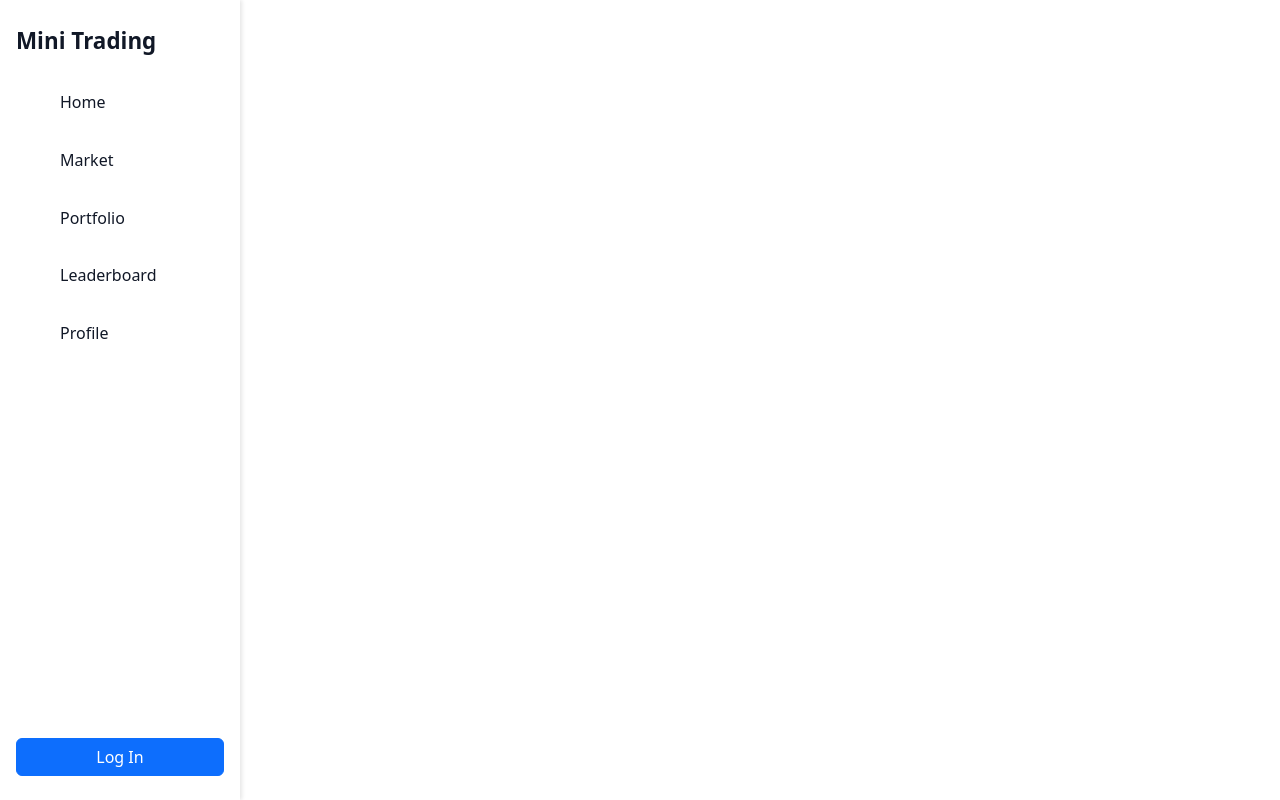
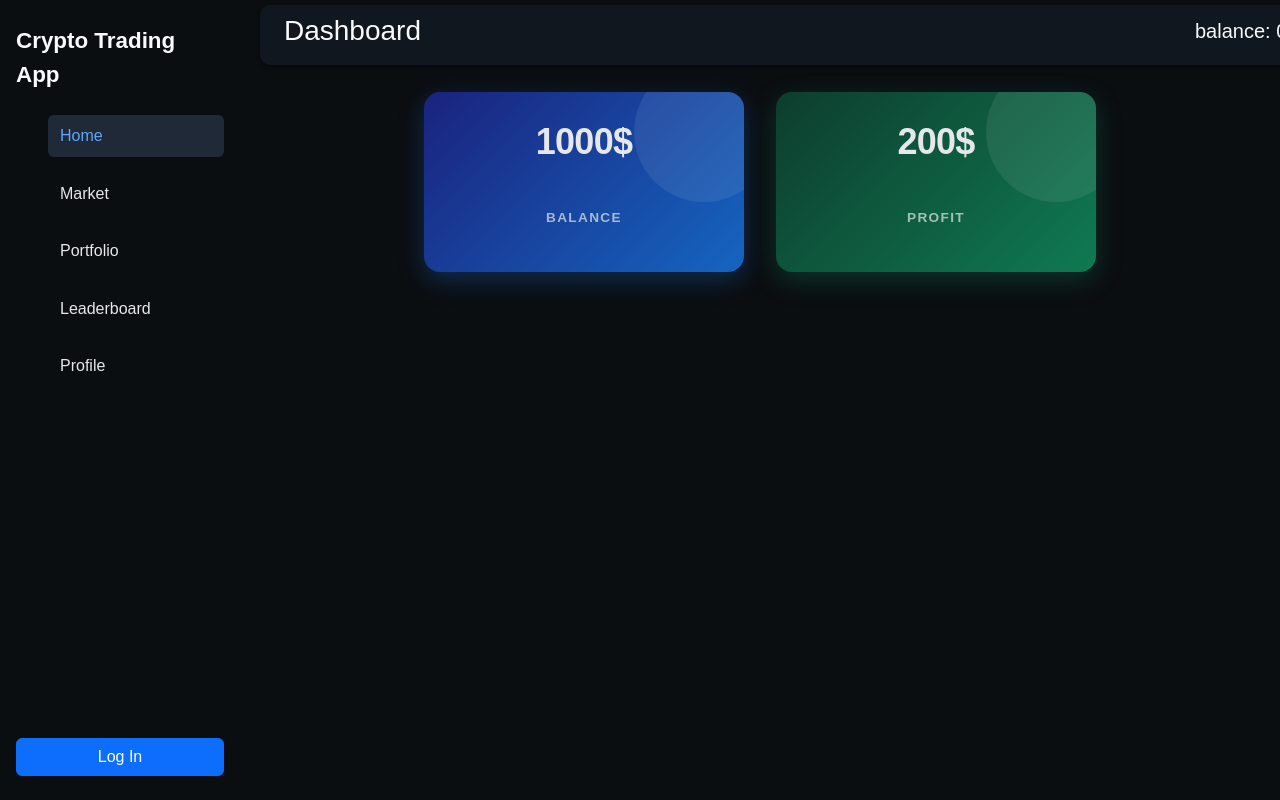
Before and after one commit to lashvarda/MiniTradingApp, a Django app: page / in a window 1280 px wide. Run offline with Django 5.2, Linux system fonts and the light colour scheme.

Commit message:
Home page color pallete

```diff
--- a/mta/static/mta/style/style.css
+++ b/mta/static/mta/style/style.css
@@ -4,10 +4,12 @@
   box-sizing: border-box;
 }
 
-body {
-  font-family: "Georgia", serif;
-  background-color: #f3f4f6;
-  color: #1f2937;
+.body {
+  font-family: "Arial", sans-serif;
+  background-color: #0b0e11;
+  color: #e5e7eb;
+  margin-left: 240px;
+  margin-top: 60px;
 }
 
 .sidebar {
@@ -16,8 +18,7 @@ body {
   left: 0;
   width: 240px;
   height: 100vh;
-  background-color: #ffffff;
-  box-shadow: 2px 0 4px rgba(0, 0, 0, 0.1);
+  background-color: #0b0e11;
   z-index: 1000;
 }
 .sidebar nav {
@@ -28,12 +29,12 @@ body {
   width: 100%;
   height: 100%;
   padding: 1.5rem 1rem;
-  color: #111827;
+  color: #e5e7eb;
 }
 .sidebar nav .nav-logo {
   font-size: 1.4rem;
   font-weight: 700;
-  color: #111827;
+  color: #f9fafb;
   text-decoration: none;
   margin-bottom: 1.5rem;
 }
@@ -48,24 +49,106 @@ body {
   display: block;
   padding: 0.55rem 0.75rem;
   text-decoration: none;
-  color: #111827;
+  color: #e5e7eb;
   font-size: 1rem;
   font-weight: 500;
   border-radius: 0.375rem;
   transition: background-color 0.2s ease, color 0.2s ease;
 }
 .sidebar nav ul li a:hover {
-  background-color: #eef2ff;
-  color: #0043c9;
+  background-color: #1f2937;
+  color: #60a5fa;
+}
+.sidebar nav ul .active {
+  background-color: #1f2937;
+  color: #60a5fa;
 }
 .sidebar nav button {
   width: 100%;
   margin-top: auto;
 }
 
-body {
-  font-family: "Georgia", serif;
-  background-color: #f3f4f6;
-  color: #1f2937;
-  margin-left: 240px;
+.topbar {
+  position: fixed;
+  top: 5px;
+  left: 260px;
+  right: 0;
+  width: 83%;
+  height: 60px;
+  background-color: #11171f;
+  box-shadow: 0 2px 4px rgba(0, 0, 0, 0.4);
+  display: flex;
+  align-items: center;
+  justify-content: space-between;
+  padding: 0 1.5rem;
+  color: #f9fafb;
+  border-radius: 10px;
+}
+
+.summary_cards {
+  display: flex;
+  gap: 2rem;
+  flex-wrap: wrap;
+  padding: 2rem;
+  justify-content: center;
+  margin-top: 2rem;
+}
+.summary_cards .card1, .summary_cards .card2 {
+  border-radius: 1rem;
+  padding: 1.75rem;
+  width: 320px;
+  height: 180px;
+  color: #e5e7eb;
+  display: flex;
+  flex-direction: column;
+  justify-content: space-between;
+  position: relative;
+  overflow: hidden;
+  transition: transform 0.2s ease, box-shadow 0.2s ease;
+  cursor: default;
+}
+.summary_cards .card1:hover, .summary_cards .card2:hover {
+  transform: translateY(-4px);
+}
+.summary_cards .card1 p, .summary_cards .card2 p {
+  font-size: 0.85rem;
+  font-weight: 600;
+  letter-spacing: 0.1em;
+  text-transform: uppercase;
+  opacity: 0.7;
+}
+.summary_cards .card1 h1, .summary_cards .card2 h1 {
+  font-size: 2.25rem;
+  font-weight: 700;
+  letter-spacing: -0.02em;
+}
+.summary_cards .card1::after, .summary_cards .card2::after {
+  content: "";
+  position: absolute;
+  width: 140px;
+  height: 140px;
+  border-radius: 50%;
+  opacity: 0.08;
+  top: -30px;
+  right: -30px;
+}
+.summary_cards .card1 {
+  background: linear-gradient(135deg, #1a237e, #1565c0);
+  box-shadow: 0 8px 24px rgba(21, 101, 192, 0.35);
+}
+.summary_cards .card1:hover {
+  box-shadow: 0 12px 32px rgba(21, 101, 192, 0.5);
+}
+.summary_cards .card1::after {
+  background-color: #ffffff;
+}
+.summary_cards .card2 {
+  background: linear-gradient(135deg, #0d3d2e, #0f7a52);
+  box-shadow: 0 8px 24px rgba(15, 122, 82, 0.35);
+}
+.summary_cards .card2:hover {
+  box-shadow: 0 12px 32px rgba(15, 122, 82, 0.5);
+}
+.summary_cards .card2::after {
+  background-color: #ffffff;
 }/*# sourceMappingURL=style.css.map */
--- a/mta/static/mta/style/style.scss
+++ b/mta/static/mta/style/style.scss
@@ -4,10 +4,12 @@
   box-sizing: border-box;
 }
 
-body {
-  font-family: 'Georgia', serif;
-  background-color: #f3f4f6;
-  color: #1f2937;
+.body {
+  font-family: 'Arial', sans-serif;
+  background-color: #0b0e11;
+  color: #e5e7eb;
+  margin-left: 240px;
+  margin-top: 60px;
 }
 
 .sidebar {
@@ -16,8 +18,7 @@ body {
   left: 0;
   width: 240px;
   height: 100vh;
-  background-color: #ffffff;
-  box-shadow: 2px 0 4px rgba(0, 0, 0, 0.1);
+  background-color: #0b0e11;
   z-index: 1000;
 
   nav {
@@ -28,12 +29,12 @@ body {
     width: 100%;
     height: 100%;
     padding: 1.5rem 1rem;
-    color: #111827;
+    color: #e5e7eb;
 
     .nav-logo {
       font-size: 1.4rem;
       font-weight: 700;
-      color: #111827;
+      color: #f9fafb;
       text-decoration: none;
       margin-bottom: 1.5rem;
     }
@@ -49,16 +50,21 @@ body {
         display: block;
         padding: 0.55rem 0.75rem;
         text-decoration: none;
-        color: #111827;
+        color: #e5e7eb;
         font-size: 1rem;
         font-weight: 500;
         border-radius: 0.375rem;
         transition: background-color 0.2s ease, color 0.2s ease;
 
         &:hover {
-          background-color: #eef2ff;
-          color: #0043c9;
+          background-color: #1f2937;
+          color: #60a5fa;
         }
+      }
+
+      .active {
+        background-color: #1f2937;
+        color: #60a5fa;
       }
     }
 
@@ -69,9 +75,99 @@ body {
   }
 }
 
-body {
-  font-family: 'Georgia', serif;
-  background-color: #f3f4f6;
-  color: #1f2937;
-  margin-left: 240px;
+.topbar {
+  position: fixed;
+  top: 5px;
+  left: 260px;
+  right: 0;
+  width: 83%;
+  height: 60px;
+  background-color: #11171f;
+  box-shadow: 0 2px 4px rgba(0, 0, 0, 0.4);
+  display: flex;
+  align-items: center;
+  justify-content: space-between;
+  padding: 0 1.5rem;
+  color: #f9fafb;
+  border-radius: 10px;
 }
+
+.summary_cards {
+  display: flex;
+  gap: 2rem;
+  flex-wrap: wrap;
+  padding: 2rem;
+  justify-content: center;
+  margin-top: 2rem;
+
+  .card1, .card2 {
+    border-radius: 1rem;
+    padding: 1.75rem;
+    width: 320px;
+    height: 180px;
+    color: #e5e7eb;
+    display: flex;
+    flex-direction: column;
+    justify-content: space-between;
+    position: relative;
+    overflow: hidden;
+    transition: transform 0.2s ease, box-shadow 0.2s ease;
+    cursor: default;
+
+    &:hover {
+      transform: translateY(-4px);
+    }
+
+    p {
+      font-size: 0.85rem;
+      font-weight: 600;
+      letter-spacing: 0.1em;
+      text-transform: uppercase;
+      opacity: 0.7;
+    }
+
+    h1 {
+      font-size: 2.25rem;
+      font-weight: 700;
+      letter-spacing: -0.02em;
+    }
+
+    // decorative circle
+    &::after {
+      content: '';
+      position: absolute;
+      width: 140px;
+      height: 140px;
+      border-radius: 50%;
+      opacity: 0.08;
+      top: -30px;
+      right: -30px;
+    }
+  }
+
+  .card1 {
+    background: linear-gradient(135deg, #1a237e, #1565c0);
+    box-shadow: 0 8px 24px rgba(21, 101, 192, 0.35);
+
+    &:hover {
+      box-shadow: 0 12px 32px rgba(21, 101, 192, 0.5);
+    }
+
+    &::after {
+      background-color: #ffffff;
+    }
+  }
+
+  .card2 {
+    background: linear-gradient(135deg, #0d3d2e, #0f7a52);
+    box-shadow: 0 8px 24px rgba(15, 122, 82, 0.35);
+
+    &:hover {
+      box-shadow: 0 12px 32px rgba(15, 122, 82, 0.5);
+    }
+
+    &::after {
+      background-color: #ffffff;
+    }
+  }
+}
--- a/mta/templates/mta/index.html
+++ b/mta/templates/mta/index.html
@@ -2,10 +2,26 @@
 <!DOCTYPE html>
 <html lang="en">
 {% include 'mta/main-parts/head.html' %}
-<body>
+<body class="body">
     {% include 'mta/main-parts/sidebar.html' %}
 
-    <div class="topbar"></div>
+    <div class="topbar">
+        <h3>Dashboard</h3>
+        <h5>balance: 0$</h5>
+    </div>
+
+    <center>
+    <div class="summary_cards">
+        <div class="card1" style="background-color: #0906b9;">
+            <h1>1000$</h1>
+            <p>Balance</p>
+        </div>
+        <div class="card2" style="background-color: #ae00ff;">
+            <h1>200$</h1>
+            <p>Profit</p>
+        </div>
+    </div>
+    </center>
 
     {% include 'mta/main-parts/footer.html' %}
 </body>
--- a/mta/templates/mta/main-parts/sidebar.html
+++ b/mta/templates/mta/main-parts/sidebar.html
@@ -1,13 +1,15 @@
 <aside class="sidebar">
   <nav>
-    <a href="/" class="nav-logo">Mini Trading</a>
+    <a href="/" class="nav-logo">Crypto Trading App</a>
     <ul>
-      <li><a href="/">Home</a></li>
-      <li><a href="/market/">Market</a></li>
-      <li><a href="/portfolio/">Portfolio</a></li>
-      <li><a href="/leaderboard/">Leaderboard</a></li>
-      <li><a href="/profile/">Profile</a></li>
+        <li><a href="/" class="{% if request.path == '/' %}active{% endif %}">Home</a></li>
+        <li><a href="/market/" class="{% if request.path == '/market/' %}active{% endif %}">Market</a></li>
+        <li><a href="/portfolio/" class="{% if request.path == '/portfolio/' %}active{% endif %}">Portfolio</a></li>
+        <li><a href="/leaderboard/" class="{% if request.path == '/leaderboard/' %}active{% endif %}">Leaderboard</a></li>
+        <li><a href="/profile/" class="{% if request.path == '/profile/' %}active{% endif %}">Profile</a></li>
     </ul>
+    <style>
+    </style>
     <button type="button" class="btn btn-primary">Log In</button>
   </nav>
 </aside>
```
Also changed, not shown: 1 other file.
